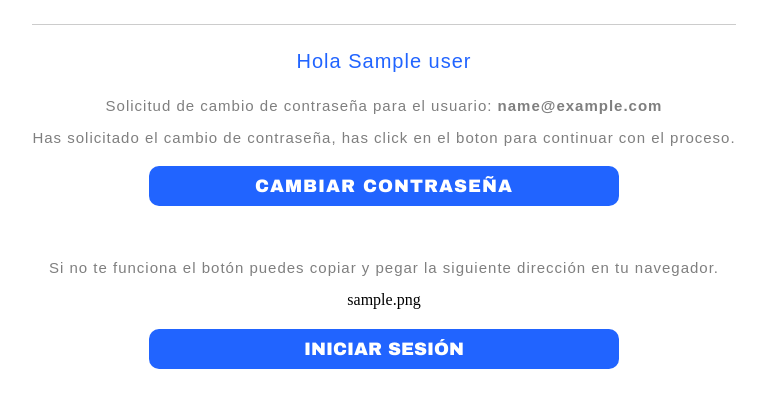
After one commit to Eavila4906/sgcp, a PHP site: the page made by app/src/Views/Templates/Emails/RecoverPassword.email.php in a window 1280 px wide. The commit adds this page. Shown: the top 408 px of the page, without its empty margins (256-1023 px from the left). Run offline with PHP 8.4, Linux system fonts and the light colour scheme; the template is opened without the code that fills it: most values are stand-ins (such as "Sample title", 1, 10 or a date in 2020).

Commit message:
password recovery system implementation

```diff
--- /dev/null
+++ b/app/src/Views/Templates/Emails/RecoverPassword.email.php
@@ -0,0 +1,114 @@
+<!DOCTYPE html>
+<html lang="es">
+<head>
+	<meta charset="UTF-8">
+	<meta name="viewport" content="width=device-width, user-scalable=no, initial-scale=1.0, maximum-scale=1.0, minimum-scale=1.0">
+	<title>Updated access credentials</title>
+	<style type="text/css">
+		p{
+			font-family: arial;
+			letter-spacing: 1px;
+			color: #7f7f7f;
+			font-size: 15px;
+		}
+		a{
+			color: #3b74d7;
+			font-family: arial;
+			text-decoration: none;
+			text-align: center;
+			display: block;
+			font-size: 18px;
+		}
+		.x_sgwrap p{
+			font-size: 20px;
+		    line-height: 32px;
+		    color: #2164FF;
+		    font-family: arial;
+		    text-align: center;
+		}
+		.x_title_gray {
+		    color: #2164FF;
+		    padding: 5px 0;
+		    font-size: 15px;
+			border-top: 1px solid #CCC;
+		}
+		.x_title_primary {
+		    padding: 08px 0;
+		    line-height: 25px;
+		    text-transform: uppercase;
+			border-bottom: 1px solid #CCC;
+		}
+		.x_title_primary h1{
+			color: #2164FF;
+			font-size: 25px;
+			font-family: 'arial';
+		}
+		.x_bluetext {
+		    color: #244180 !important;
+		}
+		.x_title_gray a{
+			text-align: center;
+			padding: 10px;
+			margin: auto;
+			color: #2164FF;
+		}
+		.x_text_white a{
+			color: #FFF;
+		}
+		.x_button_link {
+		    width: 100%;
+			max-width: 470px;
+		    height: 40px;
+		    display: block;
+		    color: #FFF;
+		    margin: 20px auto;
+		    line-height: 40px;
+		    text-transform: uppercase;
+		    font-family: Arial Black,Arial Bold,Gadget,sans-serif;
+            border-radius: 10px;
+		}
+		.x_link_blue {
+		    background-color: #2164FF;
+		}
+		.x_textwhite {
+		    background-color: rgb(50, 67, 128);
+		    color: #ffffff;
+		    padding: 10px;
+		    font-size: 15px;
+		    line-height: 20px;
+		}
+        .text-info {
+            color: dodgerblue;
+        }
+	</style>
+    <link rel="stylesheet" type="text/css" href="https://maxcdn.bootstrapcdn.com/font-awesome/4.7.0/css/font-awesome.min.css">
+</head>
+<body>
+    <table align="center" cellpadding="0" cellspacing="0" bgcolor="#ffffff" style="text-align:center;">
+        <tbody>
+            <tr>
+				<td>
+                    <div class="x_sgwrap x_title_primary">
+
+                    </div>
+                </td>
+            </tr>
+            <tr>
+                <td>
+                    <div class="x_sgwrap">
+                        <p>Hola <?=$data['user'];?></p>
+                    </div>
+                    <p>Solicitud de cambio de contraseña para el usuario: <strong><?=$data['email'];?></strong></p>
+                    <p>Has solicitado el cambio de contraseña, has click en el boton para continuar con el proceso.</p>
+                    <p class="x_text_white">
+					    <a href="<?=$data['url_recovery'];?>" target="_blank" class="x_button_link x_link_blue">Cambiar contraseña</a>
+					</p>
+                    <br>
+					<p>Si no te funciona el botón puedes copiar y pegar la siguiente dirección en tu navegador.</p>
+					<span><?=$data['url_recovery'];?></span>
+                    <a href="<?=$data['url'];?>" target="_blank" class="x_button_link x_link_blue">Iniciar sesión</a>
+                </td>
+            </tr>
+        </tbody>
+    </table>
+</body>
```
Also changed, not shown: app/src/Controllers/Login.controller.php (+14 -13 lines), app/src/Services/RecoveryPassword.js (added, +31 -0 lines), app/src/Views/Login/ResetPassword.view.php (+13 -6 lines).
